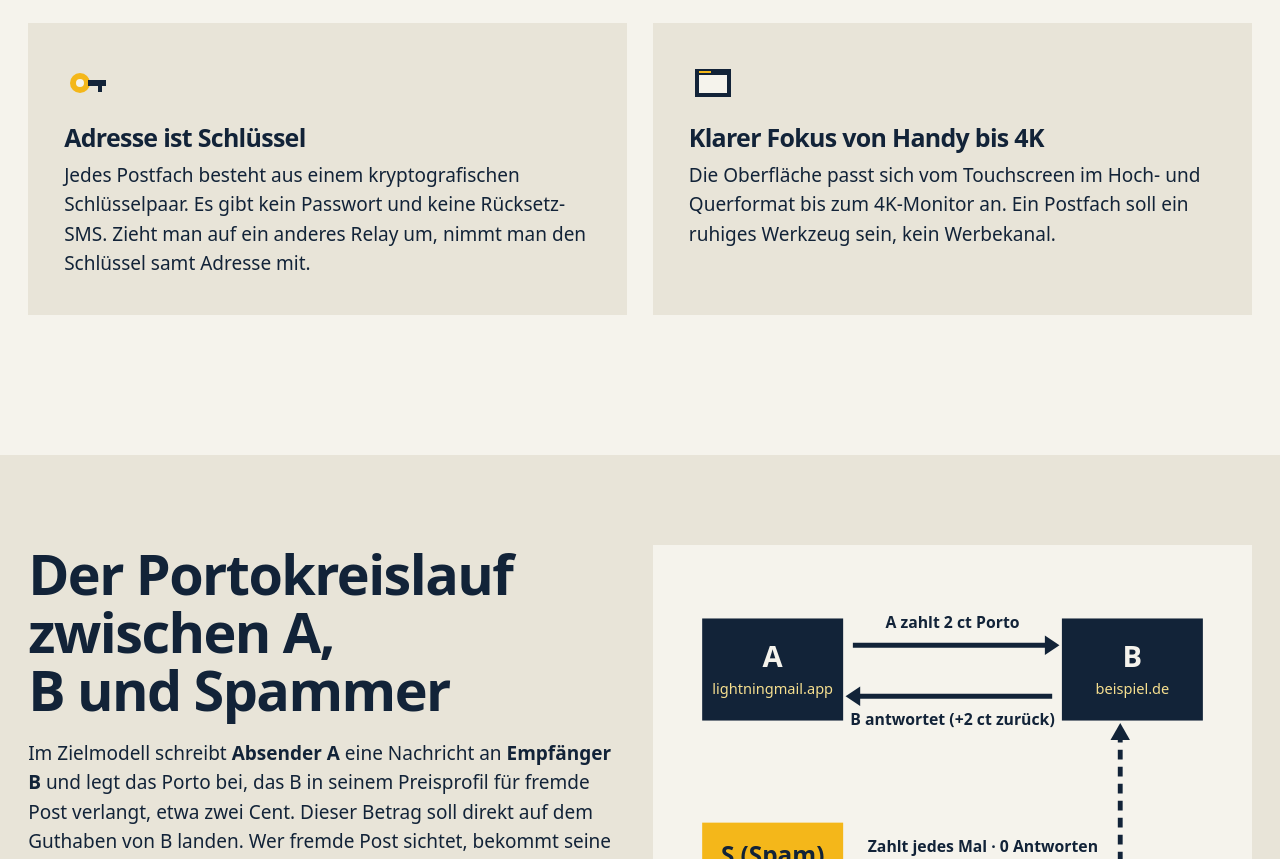
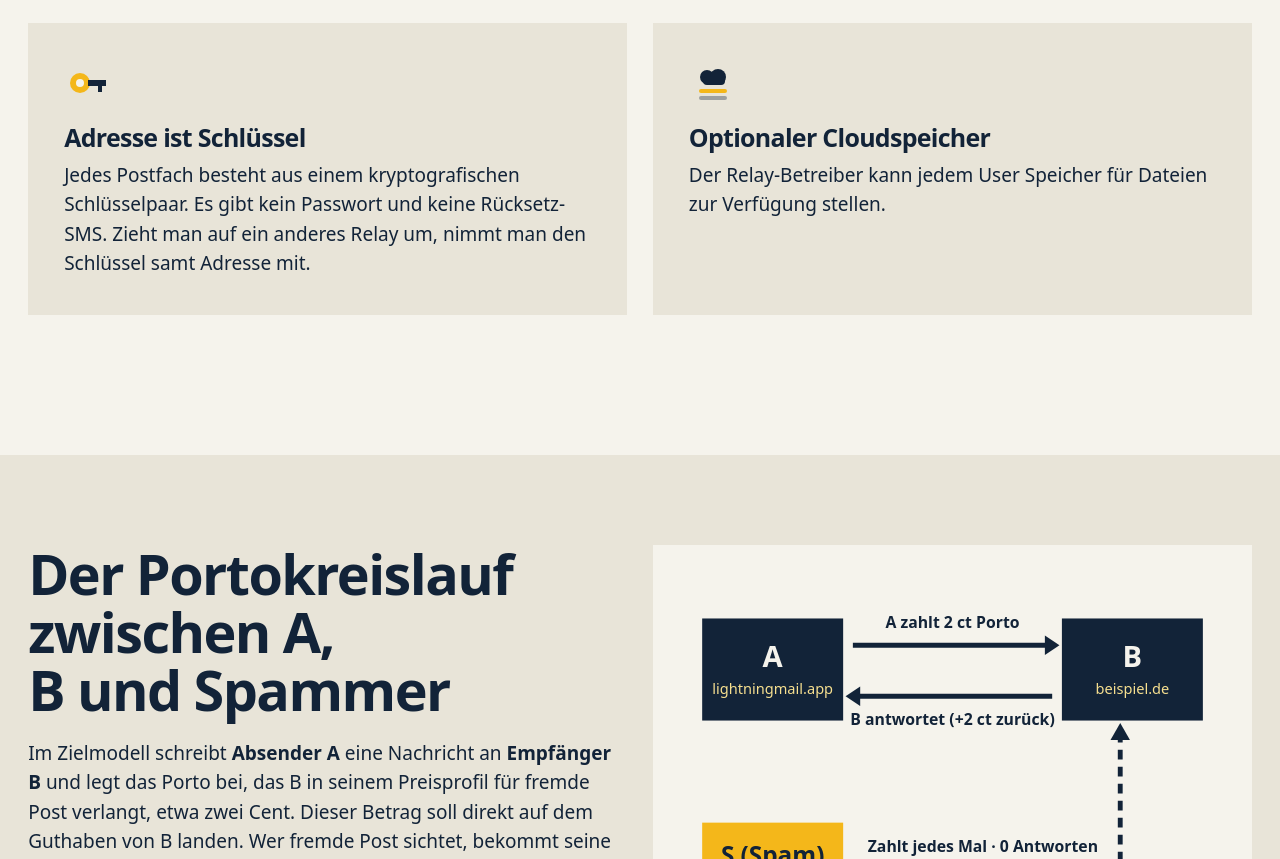
Before and after one commit to normalo77/lightningmail, a browser extension: page site/index.gemini.html in a window 1280 px wide. Shown: the part 2526-3385 px from the top of the page. Drawn offline with Linux system fonts and the light colour scheme.

Commit message:
Landing-Punkt (Bernd): Kachel Klarer Fokus -> Optionaler Cloudspeicher (5 Sprachen, Icon Cloud+Speicher-Ebene)

```diff
--- a/site/index.gemini.html
+++ b/site/index.gemini.html
@@ -695,12 +695,14 @@ html[lang="pl"] .pl-only { display: inline !important; }
 
       <div class="tone-tile">
         <svg viewBox="0 0 48 48" aria-hidden="true">
-          <rect x="6" y="10" width="36" height="28" fill="#122338"/>
-          <rect x="10" y="16" width="28" height="18" fill="#f5f3ec"/>
-          <rect x="10" y="12" width="12" height="2" fill="#f4b71a"/>
+          <circle cx="18" cy="18" r="7" fill="#122338"/>
+          <circle cx="29" cy="18" r="8" fill="#122338"/>
+          <rect x="14" y="18" width="22" height="8" rx="4" fill="#122338"/>
+          <rect x="10" y="30" width="28" height="4" rx="2" fill="#f4b71a"/>
+          <rect x="10" y="37" width="28" height="4" rx="2" fill="#122338" opacity="0.35"/>
         </svg>
-        <h3><span class="de-only">Klarer Fokus von Handy bis 4K</span><span class="en-only">Clean focus from phone to 4K</span><span class="es-only">Enfoque limpio del móvil al 4K</span><span class="fr-only">Une interface nette du téléphone au 4K</span><span class="pl-only">Czysty fokus od telefonu do 4K</span></h3>
-        <p><span class="de-only">Die Oberfläche passt sich vom Touchscreen im Hoch- und Querformat bis zum 4K-Monitor an. Ein Postfach soll ein ruhiges Werkzeug sein, kein Werbekanal.</span><span class="en-only">The interface adapts cleanly from portrait and landscape touchscreens up to 4K desktop monitors. A mailbox should be a quiet tool, not an ad channel.</span><span class="es-only">La interfaz se adapta limpiamente desde pantallas táctiles en vertical y horizontal hasta monitores 4K. Un buzón debe ser una herramienta tranquila, no un canal publicitario.</span><span class="fr-only">L’interface s’adapte proprement des écrans tactiles portrait et paysage jusqu’aux moniteurs 4K. Une boîte aux lettres doit être un outil calme, pas un canal publicitaire.</span><span class="pl-only">Interfejs dostosowuje się od dotykowych ekranów w pionie i poziomie aż po monitor 4K. Skrzynka pocztowa powinna być spokojnym narzędziem, a nie kanałem reklamowym.</span></p>
+        <h3><span class="de-only">Optionaler Cloudspeicher</span><span class="en-only">Optional cloud storage</span><span class="es-only">Almacenamiento en la nube opcional</span><span class="fr-only">Stockage cloud optionnel</span><span class="pl-only">Opcjonalna chmura plików</span></h3>
+        <p><span class="de-only">Der Relay-Betreiber kann jedem User Speicher für Dateien zur Verfügung stellen.</span><span class="en-only">The relay operator can provide each user storage for files.</span><span class="es-only">El operador del relay puede ofrecer a cada usuario almacenamiento para archivos.</span><span class="fr-only">L’opérateur du relais peut mettre un stockage de fichiers à disposition de chaque utilisateur.</span><span class="pl-only">Operator relaisa może udostępnić każdemu użytkownikowi przestrzeń na pliki.</span></p>
       </div>
     </div>
   </section>
```
Also changed, not shown: site/index.html (+7 -5 lines).
